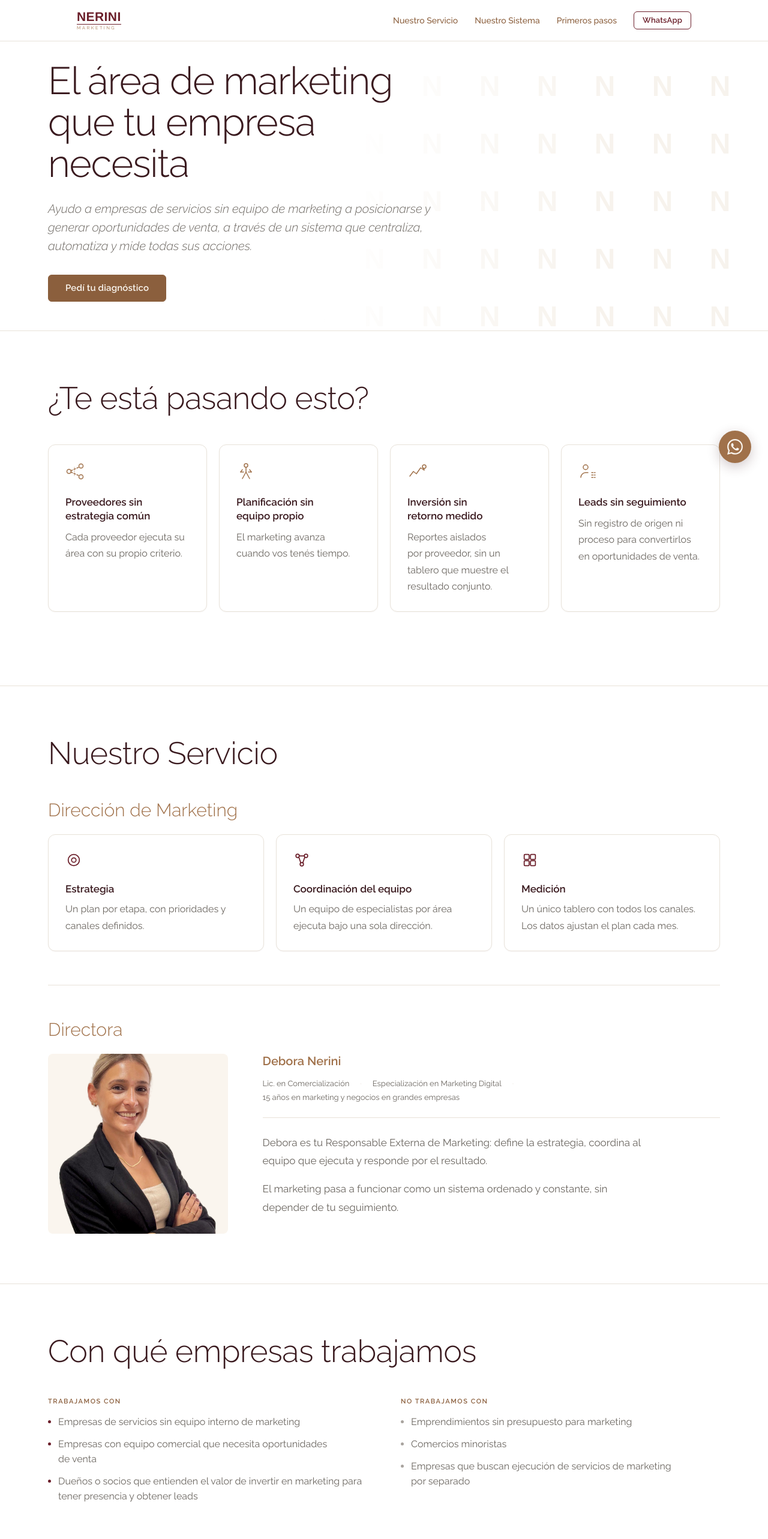
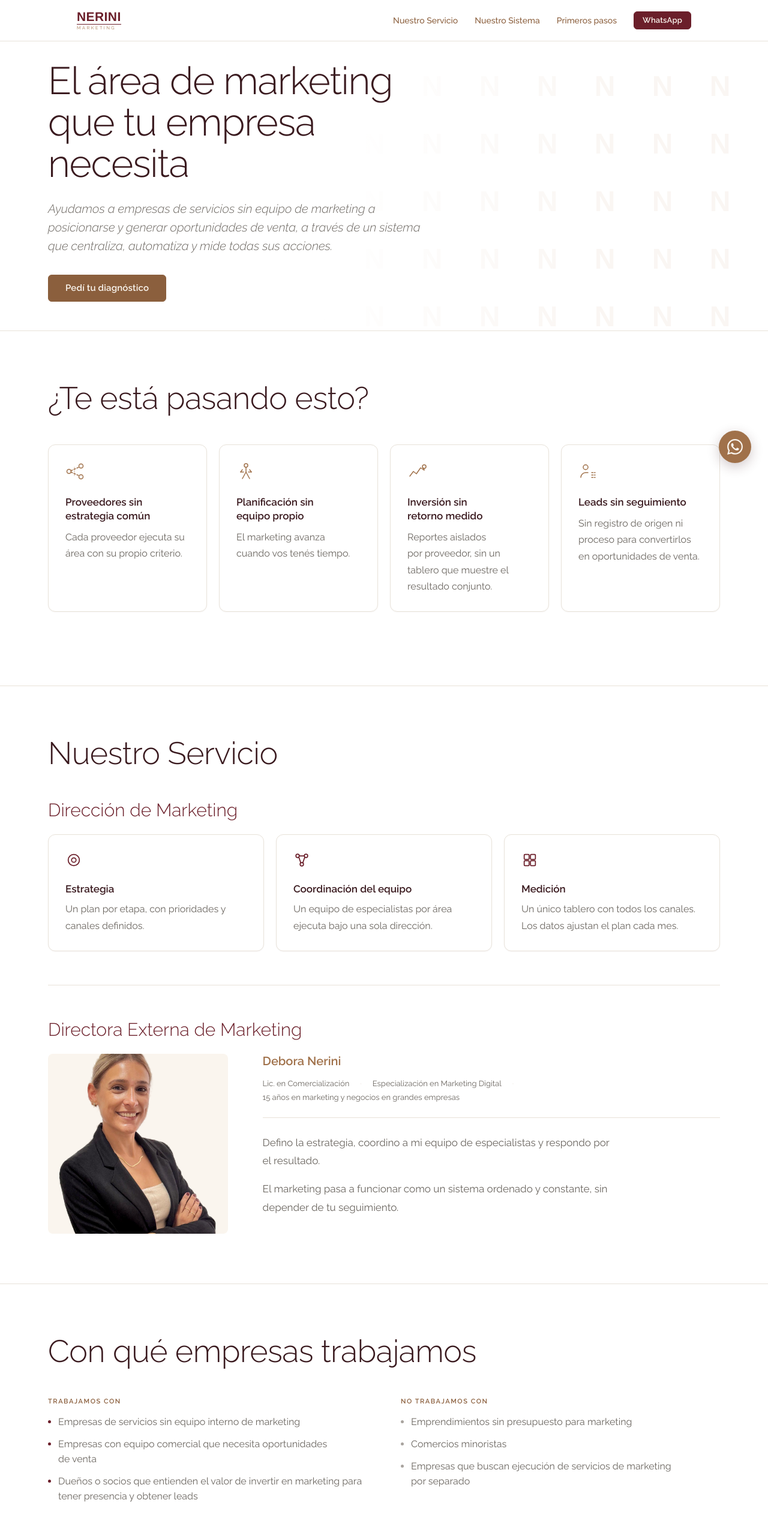
Before and after one commit to nerini-mkt/nerini-web, a React (Vite) app: page / in a window 1280 px wide. Shown: the top 2566 px of the page at 60% size. Built offline with nearby package versions, Linux system fonts and the light colour scheme.

Commit message:
Add files via upload

```diff
--- a/App.jsx
+++ b/App.jsx
@@ -8,8 +8,8 @@ import fotoDebora from "./debora.png";
  *
  * PENDIENTE:
  * - Seccion "Preguntas" (FAQ): las 4 preguntas estan definidas pero sin respuestas.
- * - Hero en singular o plural: hoy la bajada dice "Ayudo" y el resto de la web esta en plural.
- * - Usuarios de Instagram / LinkedIn para el footer.
+ * - Banda de contraste del problema: el array CON_SISTEMA esta declarado y no se renderiza.
+ * - Nota de limite en Nuestro Servicio: pauta fuera del fee, cierre comercial del cliente.
  * - Title y meta description: van en index.html, no en este archivo.
  */
 
@@ -487,14 +487,14 @@ export default function NeriniWeb() {
             <a href="#contratas" style={{ fontSize: 14, fontWeight: 500, color: C.cueroTexto, textDecoration: "none", whiteSpace: "nowrap" }}>Nuestro Servicio</a>
             <a href="#sistema" style={{ fontSize: 14, fontWeight: 500, color: C.cueroTexto, textDecoration: "none", whiteSpace: "nowrap" }}>Nuestro Sistema</a>
             <a href="#empezamos" style={{ fontSize: 14, fontWeight: 500, color: C.cueroTexto, textDecoration: "none", whiteSpace: "nowrap" }}>Primeros pasos</a>
-            <BtnWA variant="secondary" size="sm">WhatsApp</BtnWA>
+            <BtnWA variant="primary" size="sm">WhatsApp</BtnWA>
           </div>
         </div>
       </nav>
 
       {/* HERO */}
       <section id="top" style={{ position: "relative", background: "#fff", minHeight: "min(62vh, 620px)", display: "flex", alignItems: "center", padding: `clamp(100px, 11vh, 132px) ${PAD_X} clamp(48px, 6vh, 72px)`, overflow: "hidden" }}>
-        <Pattern opacity={0.16} color={C.cueroClaro} />
+        <Pattern opacity={0.11} color={C.cueroClaro} />
         <div aria-hidden="true" style={{ position: "absolute", inset: 0, background: "linear-gradient(100deg, #fff 0%, #fff 46%, rgba(255,255,255,0) 78%)" }} />
         <div style={{ position: "relative", maxWidth: MAX, margin: "0 auto", width: "100%" }}>
           <Reveal>
@@ -504,7 +504,7 @@ export default function NeriniWeb() {
           </Reveal>
           <Reveal delay={90}>
             <p style={{ fontStyle: "italic", fontWeight: 300, fontSize: "clamp(17px, 1.7vw, 20px)", color: C.grisTexto, lineHeight: 1.55, margin: "0 0 32px", maxWidth: "32em" }}>
-              Ayudo a empresas de servicios sin equipo de marketing a posicionarse y generar oportunidades de venta, a través de un sistema que centraliza, automatiza y mide todas sus acciones.
+              Ayudamos a empresas de servicios sin equipo de marketing a posicionarse y generar oportunidades de venta, a través de un sistema que centraliza, automatiza y mide todas sus acciones.
             </p>
           </Reveal>
           <Reveal delay={170}>
@@ -540,7 +540,7 @@ export default function NeriniWeb() {
             <h2 style={{ ...h2, margin: `0 0 ${SECTION_GAP}` }}>Nuestro Servicio</h2>
           </Reveal>
           <Reveal>
-            <h3 style={{ fontWeight: 300, fontSize: "clamp(22px, 2.6vw, 30px)", color: C.cuero, lineHeight: 1.2, margin: "0 0 22px" }}>Dirección de Marketing</h3>
+            <h3 style={{ fontWeight: 300, fontSize: "clamp(22px, 2.6vw, 30px)", color: C.bordo, lineHeight: 1.2, margin: "0 0 22px" }}>Dirección de Marketing</h3>
           </Reveal>
           <div style={{ display: "grid", gridTemplateColumns: "repeat(auto-fit, minmax(240px, 1fr))", gap: 20, marginBottom: 22 }}>
             {CONTRATAS.map((item) => (
@@ -561,7 +561,7 @@ export default function NeriniWeb() {
           </Reveal>
 
           <Reveal>
-            <h3 id="quien" style={{ fontWeight: 300, fontSize: "clamp(22px, 2.6vw, 30px)", color: C.cuero, lineHeight: 1.2, margin: "0 0 22px", scrollMarginTop: 68 }}>Directora</h3>
+            <h3 id="quien" style={{ fontWeight: 300, fontSize: "clamp(22px, 2.6vw, 30px)", color: C.bordo, lineHeight: 1.2, margin: "0 0 22px", scrollMarginTop: 68 }}>Directora Externa de Marketing</h3>
           </Reveal>
           <div style={{ display: "flex", flexWrap: "wrap", gap: "clamp(32px, 4.5vw, 64px)", alignItems: "flex-start" }}>
             <Reveal style={{ flex: "1 1 240px", maxWidth: 300, minWidth: 220 }}>
@@ -589,7 +589,7 @@ export default function NeriniWeb() {
               <Reveal delay={80}>
                 <div style={{ display: "flex", flexDirection: "column", gap: 16, maxWidth: "40em" }}>
                   <p style={{ fontSize: 17, color: C.grisTexto, lineHeight: 1.8, margin: 0 }}>
-                    Debora es tu Responsable Externa de Marketing: define la estrategia, coordina al equipo que ejecuta y responde por el resultado.
+                    Defino la estrategia, coordino a mi equipo de especialistas y respondo por el resultado.
                   </p>
                   <p style={{ fontSize: 17, color: C.grisTexto, lineHeight: 1.8, margin: 0 }}>
                     El marketing pasa a funcionar como un sistema ordenado y constante, sin depender de tu seguimiento.
@@ -663,7 +663,7 @@ export default function NeriniWeb() {
           </Reveal>
 
           <Reveal>
-            <h3 style={{ fontWeight: 300, fontSize: "clamp(22px, 2.6vw, 30px)", color: C.cuero, lineHeight: 1.2, margin: "0 0 10px" }}>Gestión de Leads</h3>
+            <h3 style={{ fontWeight: 300, fontSize: "clamp(22px, 2.6vw, 30px)", color: C.bordo, lineHeight: 1.2, margin: "0 0 10px" }}>Gestión de Leads</h3>
             <p style={{ fontSize: 16, fontStyle: "italic", fontWeight: 300, color: C.grisTexto, lineHeight: 1.6, margin: `0 0 ${SECTION_GAP}` }}>Un solo sistema, del primer clic al cierre.</p>
           </Reveal>
           <Reveal>
@@ -736,7 +736,7 @@ export default function NeriniWeb() {
                   ))}
                 </div>
               </div>
-              <p style={{ ...nota, margin: 0 }}>El diagnóstico es el primer mes de trabajo y es obligatorio.</p>
+              <p style={{ ...nota, margin: 0 }}>El diagnóstico es el punto de partida del servicio.</p>
             </div>
           </Reveal>
           <Reveal>
@@ -776,6 +776,10 @@ export default function NeriniWeb() {
           <div style={{ display: "flex", flexDirection: "column", gap: 6 }}>
             <a href="mailto:debora@nerini.ar" style={{ fontSize: 15, color: C.beige, textDecoration: "none" }}>debora@nerini.ar</a>
             <a href="https://nerini.ar" style={{ fontSize: 15, color: C.grisClaro, textDecoration: "none" }}>nerini.ar</a>
+            <div style={{ display: "flex", gap: 18, marginTop: 8 }}>
+              <a href="https://instagram.com/nerini.marketing" target="_blank" rel="noopener noreferrer" style={{ fontSize: 14, color: C.cueroClaro, textDecoration: "none" }}>Instagram</a>
+              <a href="https://linkedin.com/company/nerini" target="_blank" rel="noopener noreferrer" style={{ fontSize: 14, color: C.cueroClaro, textDecoration: "none" }}>LinkedIn</a>
+            </div>
           </div>
         </div>
         <div style={{ maxWidth: MAX, margin: "0 auto", borderTop: "1px solid rgba(232,226,217,.14)", paddingTop: 24, textAlign: "center", fontSize: 12, color: C.grisClaro, opacity: 0.6 }}>
--- a/index.html
+++ b/index.html
@@ -4,8 +4,8 @@
     <meta charset="UTF-8" />
     <meta name="viewport" content="width=device-width, initial-scale=1.0" />
 
-    <title>NERINI · Dirección de Marketing para empresas de servicios</title>
-    <meta name="description" content="El área de marketing para empresas de servicios sin equipo interno. Estrategia, coordinación de proveedores y medición, en un solo sistema centralizado." />
+    <title>NERINI · Dirección Externa de Marketing para empresas de servicios</title>
+    <meta name="description" content="Dirección Externa de Marketing para empresas de servicios sin equipo interno. Estrategia, coordinación del equipo que ejecuta y medición, en un solo sistema." />
     <link rel="canonical" href="https://nerini.ar/" />
 
     <link rel="icon" href="/favicon.ico" sizes="any" />
@@ -16,12 +16,19 @@
     <meta property="og:url" content="https://nerini.ar/" />
     <meta property="og:site_name" content="NERINI" />
     <meta property="og:locale" content="es_AR" />
-    <meta property="og:title" content="NERINI · Dirección de Marketing para empresas de servicios" />
-    <meta property="og:description" content="El área de marketing para empresas de servicios sin equipo interno. Estrategia, coordinación de proveedores y medición, en un solo sistema centralizado." />
+    <meta property="og:title" content="NERINI · Dirección Externa de Marketing para empresas de servicios" />
+    <meta property="og:description" content="Dirección Externa de Marketing para empresas de servicios sin equipo interno. Estrategia, coordinación del equipo que ejecuta y medición, en un solo sistema." />
     <meta property="og:image" content="https://nerini.ar/og-nerini.jpg" />
+    <meta property="og:image:secure_url" content="https://nerini.ar/og-nerini.jpg" />
+    <meta property="og:image:type" content="image/jpeg" />
     <meta property="og:image:width" content="1200" />
     <meta property="og:image:height" content="630" />
+    <meta property="og:image:alt" content="NERINI Marketing" />
+
     <meta name="twitter:card" content="summary_large_image" />
+    <meta name="twitter:title" content="NERINI · Dirección Externa de Marketing para empresas de servicios" />
+    <meta name="twitter:description" content="Dirección Externa de Marketing para empresas de servicios sin equipo interno. Estrategia, coordinación del equipo que ejecuta y medición, en un solo sistema." />
+    <meta name="twitter:image" content="https://nerini.ar/og-nerini.jpg" />
 
     <link rel="preconnect" href="https://fonts.googleapis.com" />
     <link rel="preconnect" href="https://fonts.gstatic.com" crossorigin />
```
